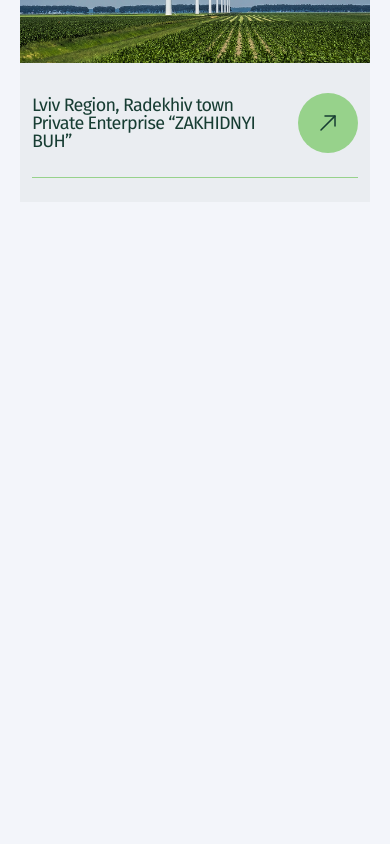
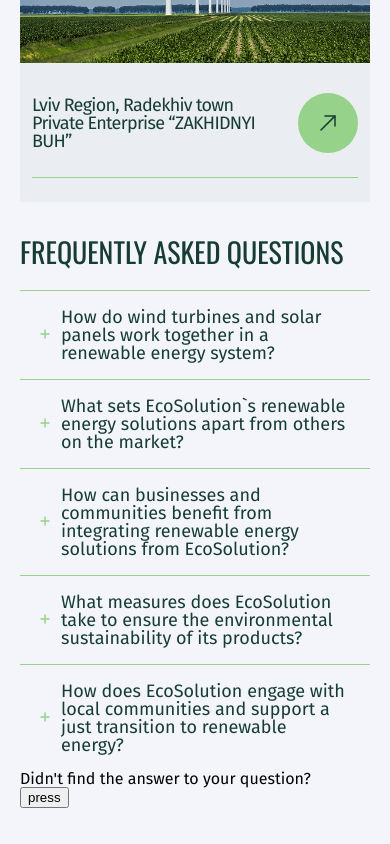
Before and after one commit to artyomakulov/practice, a React (Vite) app: page / in a window 390 px wide. Shown: the part 1940-2784 px from the top of the page. Before the commit the page ends 2142 px from the top, so only its background shows below. Built offline with nearby package versions, Linux system fonts and the light colour scheme.

Commit message:
feature/FAQ
add component
add logic
add mobile resolution

```diff
--- a/src/App.jsx
+++ b/src/App.jsx
@@ -5,6 +5,7 @@ import About from "./components/About/About";
 import Values from "./components/Values/Values";
 import Electricity from "./components/Electricity/Electricity";
 import Cases from "./components/Cases/Cases";
+import FAQ from "./components/FAQ/FAQ";
 
 function App() {
   return (
@@ -15,6 +16,7 @@ function App() {
       <Values />
       <Electricity />
       <Cases />
+      <FAQ />
     </>
   );
 }
--- /dev/null
+++ b/src/components/FAQ/FAQ.jsx
@@ -0,0 +1,44 @@
+import React, { useState } from "react";
+import faqData from "./data";
+import css from "./FAQ.module.css";
+import Minus from "../../assets/images/minus.svg?react";
+import Add from "../../assets/images/add.svg?react";
+
+const FAQ = () => {
+  const [openId, setOpenId] = useState(null);
+
+  const toggleQ = (id) => {
+    setOpenId((prevId) => (prevId === id ? null : id));
+  };
+
+  return (
+    <div className={css.container}>
+      <h3 className={css.title}>Frequently Asked Questions</h3>
+      <ul className={css.faqSection}>
+        {faqData.map((item) => {
+          const isOpen = openId === item.id;
+          return (
+            <li key={item.id} className={css.item}>
+              <div
+                className={css.questionBlock}
+                onClick={() => toggleQ(item.id)}
+              >
+                <span className={css.toggleSign}>
+                  {isOpen ? <Minus /> : <Add />}
+                </span>
+                <p className={css.question}>{item.question}</p>
+              </div>
+              <p className={`${css.answer} ${isOpen ? css.open : ""}`}>
+                {item.answer}
+              </p>{" "}
+            </li>
+          );
+        })}
+      </ul>
+      <div>Didn't find the answer to your question? </div>
+      <button>press</button>
+    </div>
+  );
+};
+
+export default FAQ;
--- /dev/null
+++ b/src/components/FAQ/FAQ.module.css
@@ -0,0 +1,50 @@
+.container {
+  padding: 36px 20px;
+}
+
+.faqSection {
+  margin-top: 24px;
+}
+
+.title {
+  font-family: "Oswald", sans-serif;
+  font-size: 28px;
+  text-align: left;
+  text-transform: uppercase;
+  color: var(--primary);
+  font-size: 28px;
+  color: var(--text);
+}
+
+.item {
+  display: flex;
+  flex-direction: column;
+  padding: 17px;
+  border-top: solid 1px var(--secondary);
+}
+
+.questionBlock {
+  display: flex;
+  align-items: center;
+  gap: 8px;
+}
+.question {
+  font-size: 18px;
+  color: var(--text);
+}
+
+.answer {
+  margin-left: 24px;
+  font-size: 14px;
+  color: var(--text);
+  max-height: 0;
+  opacity: 0;
+  overflow: hidden;
+  transition: max-height 0.4s ease, opacity 0.4s ease;
+}
+
+.open {
+  margin-top: 16px;
+  max-height: 200px;
+  opacity: 1;
+}
--- /dev/null
+++ b/src/components/FAQ/data.js
@@ -0,0 +1,39 @@
+const faqData = [
+  {
+    id: 1,
+    question:
+      "How do wind turbines and solar panels work together in a renewable energy system?",
+    answer:
+      "Wind turbines and solar panels generate electricity through different mechanisms. Wind turbines harness the kinetic energy of the wind to turn blades, which then drive a generator. Solar panels convert sunlight into electricity through the photovoltaic effect. When integrated into a renewable energy system, these technologies complement each other by providing a continuous and reliable power supply. Wind power is often more abundant during certain times, while solar power is consistent during daylight hours, resulting in a more stable overall energy output.",
+  },
+  {
+    id: 2,
+    question:
+      "What sets EcoSolution`s renewable energy solutions apart from others on the market?",
+    answer:
+      "Our renewable energy solutions stand out through a comprehensive approach covering solar, wind, and cutting-edge technologies. We prioritize customization to meet specific needs, uphold environmental stewardship, boast a seasoned team with a proven track record, and maintain a client-centric focus. Choosing EcoSolution means opting for innovative, tailored, and environmentally conscious energy solutions.",
+  },
+  {
+    id: 3,
+    question:
+      "How can businesses and communities benefit from integrating renewable energy solutions from EcoSolution?",
+    answer:
+      "Businesses and communities gain sustainable advantages by integrating EcoSolution's renewable energy solutions. Our tailored approach ensures cost-effective, eco-friendly energy solutions, fostering environmental responsibility, reducing long-term operational costs, and promoting energy independence for a resilient future.",
+  },
+  {
+    id: 4,
+    question:
+      "What measures does EcoSolution take to ensure the environmental sustainability of its products?",
+    answer:
+      "EcoSolution prioritizes environmental sustainability by employing eco-friendly materials in product manufacturing, minimizing carbon footprint in production processes, and ensuring energy-efficient designs. We are committed to responsible sourcing, recycling initiatives, and continuous improvement in green practices to mitigate environmental impact.",
+  },
+  {
+    id: 5,
+    question:
+      "How does EcoSolution engage with local communities and support a just transition to renewable energy?",
+    answer:
+      "EcoSolution fosters community engagement by collaborating with local stakeholders, providing education on renewable energy benefits, and offering job opportunities. Our commitment to a just transition involves prioritizing social equity, supporting local economies, and ensuring that the shift to renewable energy is inclusive and beneficial for all.",
+  },
+];
+
+export default faqData;
```
Also changed, not shown: src/assets/images/add.svg (added), src/assets/images/minus.svg (added).
